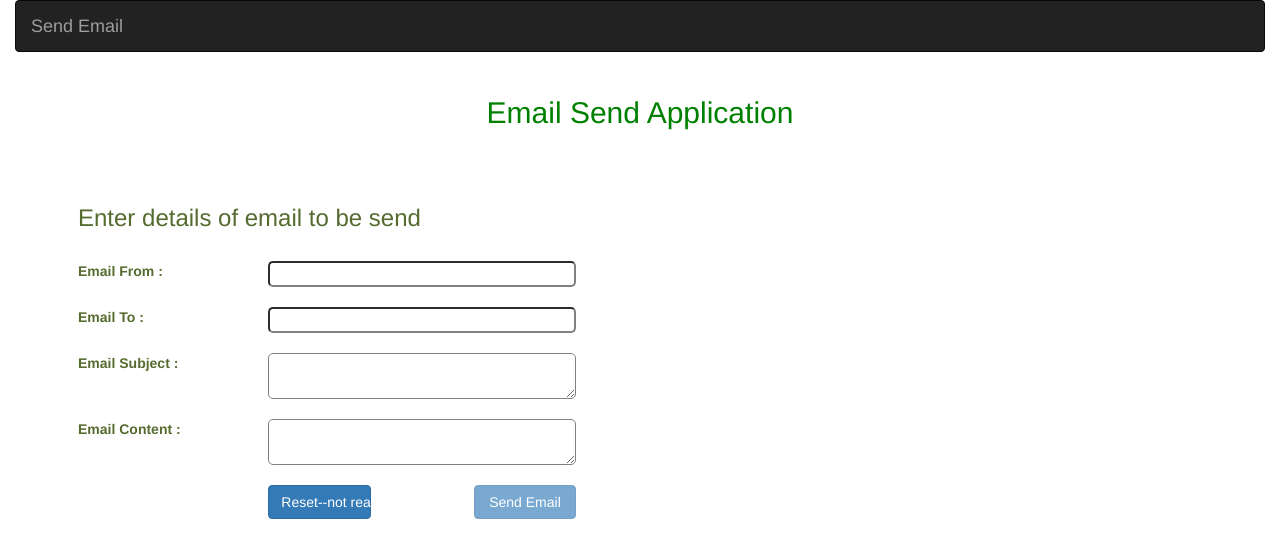
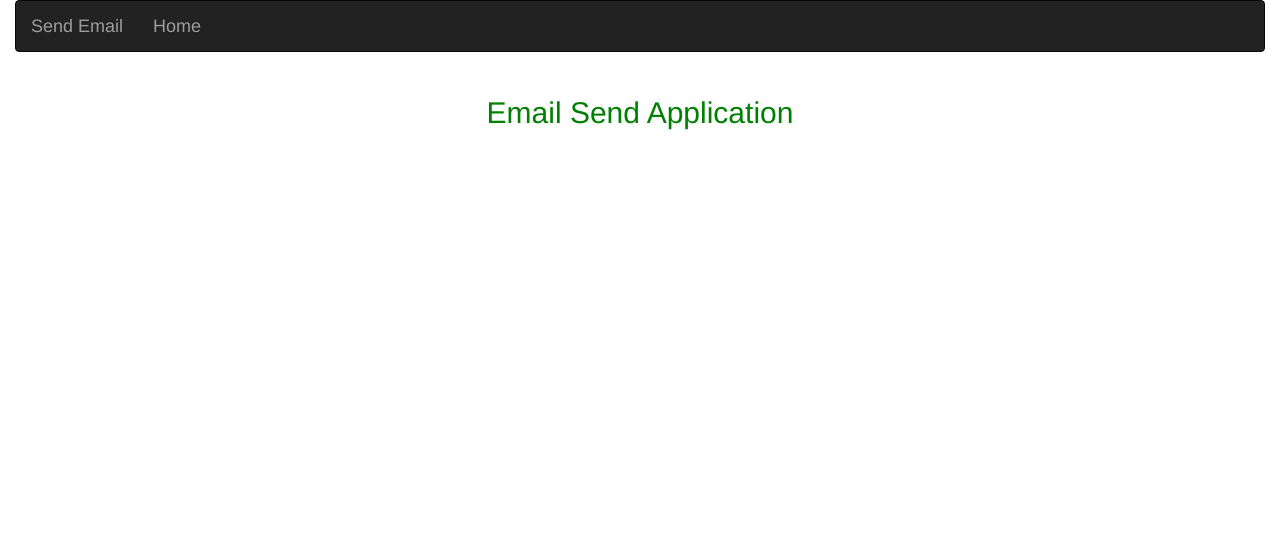
Before and after one commit to dhiraj2130/EmailSendAppFrontend, an Angular app: page / in a window 1280 px wide. Shown: the top 558 px of the page. Built offline with nearby package versions, Linux system fonts and the light colour scheme.

Commit message:
router added with navigation bar

```diff
--- a/src/app/app.component.html
+++ b/src/app/app.component.html
@@ -1,9 +1,13 @@
 <div class="container-fluid">
   <nav class="navbar navbar-inverse">
-    <a class="navbar-brand" href="#">Send Email</a>
+    <a routerLink="sendemail" class="navbar-brand">Send Email</a>
+    <a routerLink="" class="navbar-brand" href="#">Home</a>
   </nav>
   <section>
     Email Send Application
   </section>
 </div>
-<app-sendemail></app-sendemail>
+
+<router-outlet></router-outlet>
+
+<!--<app-sendemail></app-sendemail>-->
--- a/src/app/app.component.ts
+++ b/src/app/app.component.ts
@@ -1,5 +1,4 @@
 import { Component } from '@angular/core';
-import { SendemailComponent } from './sendemail/sendemail.component';
 
 @Component({
   selector: 'app-root',
```
Also changed, not shown: src/app/app.module.ts (+11 -2 lines).
